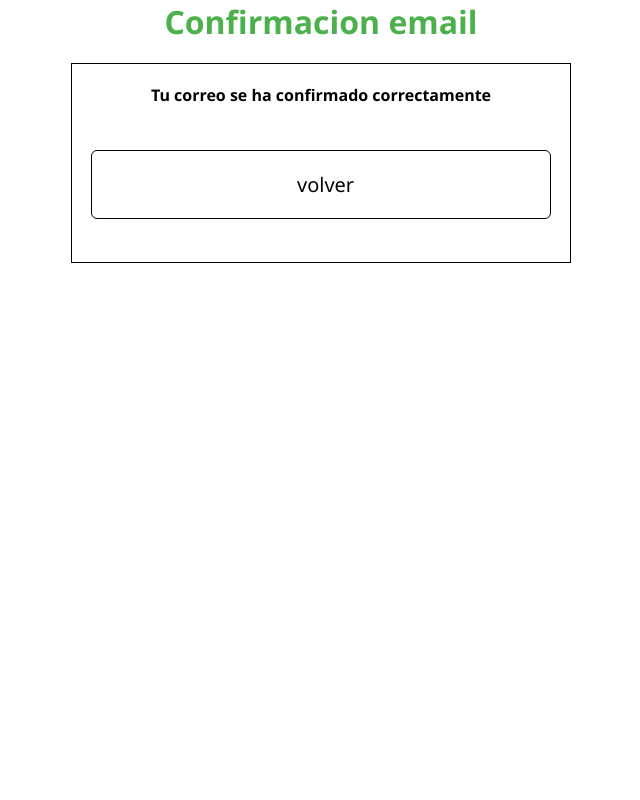
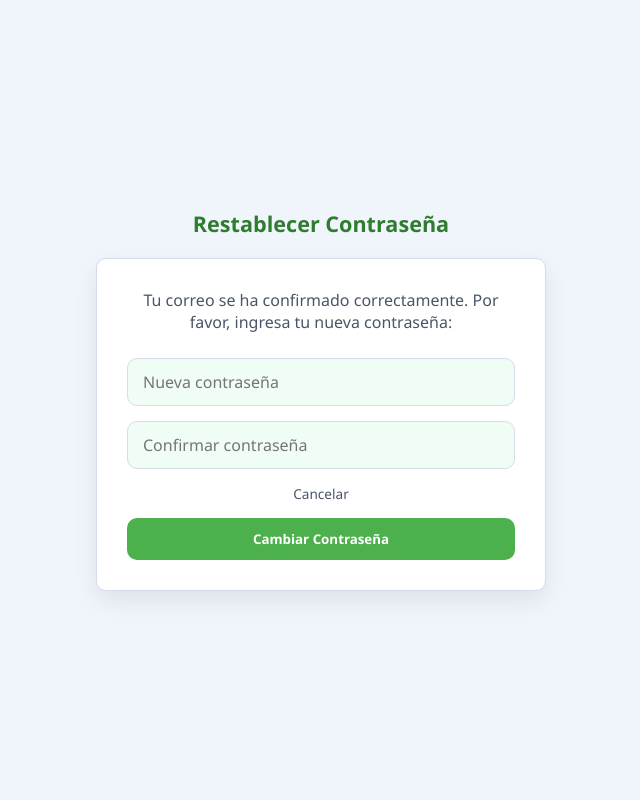
Before and after one commit to SENA-proyect/AhorrApp-CRUDO, a Flask app: page /vista in a window 1280 px wide. Shown: the whole page, without its empty margins (319-959 px from the left). Run offline with Flask 3, Linux system fonts and the light colour scheme; the visitor is signed in with stand-in values (Sample User, id 1).

Commit message:
conexion de vista, olvidar contraseña y verificacion, todo conectado y con su respectiva logica de python

```diff
--- a/app.py
+++ b/app.py
@@ -5,6 +5,7 @@ from werkzeug.security import generate_password_hash, check_password_hash
 from werkzeug.utils import secure_filename
 from flask_mail import Mail, Message
 import os
+import random #sera utilizado como token para el "olvidar_contraseña"
 
 # ----------------------------
 # Configuración de la app
@@ -239,24 +240,121 @@ def VentanaModalDashboard():
 def VentanaModalDependientes():
     return render_template('VentanaModalDependientes.html')
 
+# ===================================================================================
+#            <<------------------- VERIFICACION & OLVIDAR_CONTRASEÑA & VISTA ------------------->>
+# ===================================================================================
+
+@app.route('/olvidar_contraseña', methods=['GET', 'POST'])
+def olvidar_contraseña():
+    if request.method == 'POST':
+        email_destino = request.form.get('email')
+
+        # 1. Verificar si el usuario existe en la DB
+        conn = get_db_connection()
+        cur = conn.cursor()
+        cur.execute("SELECT Nombre FROM USUARIOS WHERE Email = %s", (email_destino,))
+        user = cur.fetchone()
+        cur.close()
+        conn.close()
+
+        if user:
+            # 2. Generar un código de recuperación (ej: 123456)
+            codigo = str(random.randint(100000, 999999))
+
+            # Guardamos el código y el email en la sesión para validarlo luego
+            session['recovery_code'] = codigo
+            session['recovery_email'] = email_destino
+
+            # 3. Enviar el correo al usuario
+            msg = Message(subject="Recuperación de Contraseña - AhorrApp",
+                          sender=app.config['MAIL_USERNAME'],
+                          recipients=[email_destino])
+
+            msg.body = f"Hola {user[0]},\n\nTu código para restablecer la contraseña es: {codigo}\n\nSi no solicitaste esto, ignora este mensaje."
+
+            try:
+                mail.send(msg)
+                flash("Código enviado a tu correo. Por favor revísalo.")
+                return redirect(url_for('verificacion'))
+            except Exception as e:
+                print(f"Error Mail: {e}")
+                flash("Error al enviar el correo.")
+        else:
+            flash("El correo no está registrado en el sistema.")
+
+    return render_template('olvidar_contraseña.html')
+
+@app.route('/verificacion', methods=['GET', 'POST'])
+def verificacion():
+    if request.method == 'POST':
+        codigo_ingresado = request.form.get('codigo')
+
+        # Recuperamos el código que guardamos en la ruta anterior
+        codigo_real = session.get('recovery_code')
+
+        if codigo_ingresado == codigo_real:
+            # Si coinciden, limpiamos el código de la sesión por seguridad
+            # Pero dejamos el email para saber a quién le cambiaremos la clave
+            session.pop('recovery_code', None)
+            flash("Código verificado. Ahora puedes cambiar tu contraseña.")
+            return redirect(url_for('vista'))
+        else:
+            flash("El código es incorrecto. Inténtalo de nuevo.")
+            return redirect(url_for('verificacion'))
+
+    return render_template('verificacion.html')
+
+@app.route('/vista', methods=['GET', 'POST'])
+def vista():
+    # Verificamos que el usuario realmente haya pasado por la verificación
+    email = session.get('recovery_email')
+    if not email:
+        flash("Acceso no autorizado. Inicia el proceso de nuevo.")
+        return redirect(url_for('olvidar_contraseña'))
+
+    if request.method == 'POST':
+        nueva_pass = request.form.get('nueva_password')
+        confirmar_pass = request.form.get('confirmar_password')
+
+        if nueva_pass != confirmar_pass:
+            flash("Las contraseñas no coinciden.")
+            return redirect(url_for('vista'))
+
+        # 1. Encriptar la nueva contraseña
+        hash_nuevo = generate_password_hash(nueva_pass)
+
+        try:
+            # 2. Actualizar en la base de datos
+            conn = get_db_connection()
+            cur = conn.cursor()
+            cur.execute("""
+                UPDATE USUARIOS
+                SET Password_hash = %s
+                WHERE Email = %s
+            """, (hash_nuevo, email))
+
+            conn.commit()
+            cur.close()
+            conn.close()
+
+            # 3. Limpiar la sesión y redirigir
+            session.pop('recovery_email', None)
+            flash("Contraseña actualizada con éxito. Ya puedes iniciar sesión.")
+            return redirect(url_for('login'))
+
+        except Exception as e:
+            print(f"Error al actualizar clave: {e}")
+            flash("Hubo un error al guardar la nueva contraseña.")
+
+    return render_template('vista.html')
+
+
 # ¿¿¿¿¿¿¿¿¿¿¿¿¿¿¿¿¿¿¿¿¿¿¿¿¿¿¿¿¿¿¿¿¿¿¿¿¿¿¿¿¿¿¿¿¿¿¿¿¿¿¿¿¿¿¿¿¿¿¿¿¿¿¿¿¿¿¿¿¿¿¿¿¿¿¿¿¿¿¿¿¿¿¿¿¿
 # ===================================================================================
 #            <<------------------- PENDIENTE ------------------->>
 # ===================================================================================
 # ?????????????????????????????????????????????????????????????????????????????????????
 
-@app.route('/verificacion')
-def verificacion():
-    return render_template('verificacion.html')
-
-@app.route('/vista')
-def vista():
-    return render_template('vista.html')
-
-@app.route('/olvidar_contraseña')
-def olvidar_contraseña():
-    return render_template('olvidar_contraseña.html')
-
 
 # ------------------------------------------------------------------------------
 if __name__ == '__main__':
--- a/notas.txt
+++ b/notas.txt
@@ -5,7 +5,6 @@ vistas a trabajar
 
 
 3- olvidar_contraseña.html, ver como hacer que la informacion registrada en el formulario se envie directo al correo deligenciado
-
 4- registrar.html, formulario de registrarse
 
 5- VentanaModalActividad.html, buscar la relacion y funcionamiento dentro del aplicativo (implementarlo como componente al usar react)
--- a/static/css/vista.css
+++ b/static/css/vista.css
@@ -151,60 +151,95 @@
   --background: #FFFFFF;
   --foreground:  #2D2D2D;
 }
-body{
-    background-color:var(--color-bg-forms);
-    font-family: Arial, Helvetica, sans-serif;
-
+/* Centrado total de la pantalla */
+body {
+    background-color: var(--bg-primary);
+    display: flex;
+    flex-direction: column; /* Alinea H1 y Container uno sobre otro */
+    align-items: center;    /* Centra horizontalmente */
+    justify-content: center; /* Centra verticalmente */
+    min-height: 100vh;      /* Ocupa el 100% de la altura de la ventana */
+    margin: 0;
 }
 
-
-.main-content {
-    position: absolute;
-    top: 30%;
-    left: 35%;
-    box-sizing: border-box;
+/* Estilo del título */
+h1.a {
+    color: var(--color-primary-dark);
+    margin-bottom: 20px;
+    font-size: var(--text-lg);
 }
 
-
-
-
-h1{
-    color: var(--color-primary);
+/* El contenedor de la tarjeta */
+.container {
+    width: 90%;             /* Responsive para móviles */
+    max-width: 450px;       /* Ancho máximo elegante */
+    padding: 30px;
+    background-color: var(--bg-secondary);
+    border: 1px solid var(--border-color);
+    border-radius: var(--radius);
+    box-shadow: 0 10px 25px rgba(0,0,0,0.08); /* Sombra para dar profundidad */
     text-align: center;
 }
-p{
-    font-size: var(--text-md);
-    text-align: center;
-    font-weight: bold;
 
+/* Espaciado del texto descriptivo */
+p {
+    color: var(--text-secondary);
+    margin-bottom: 25px;
+    font-weight: var(--font-medium);
 }
 
-
-
-.container{
-    width: 500px;
-    height: 200px;
-    padding: 20px;
-    margin: 20px auto;
-    background-color: #ffffff;
-    border: 1px solid black;
+/* Estilo de los inputs */
+.form_codigo {
+    margin-bottom: 15px;
 }
 
-.volver{
-    text-decoration: none ;
-    display: flex;
-    padding : 20px 205px;
-    font-size: 20px;
-    outline: black solid 0.5px;
-    color: rgb(4, 7, 2);
-    border-radius: 5px;
-    margin-top: 5%;
-
+.codigo {
+    width: 100%;
+    padding: 12px 15px;
+    border: 1.5px solid var(--border-color);
+    border-radius: var(--radius);
+    background-color: var(--input-background);
+    font-size: var(--text-md);
+    transition: all 0.3s ease;
 }
 
-.volver:hover{
-    background-color: rgb(161, 241, 161);
-    color: black;
-    transition: 0.3;
+.codigo:focus {
+    outline: none;
+    border-color: var(--color-primary);
+    box-shadow: 0 0 0 3px var(--color-primary-transparent);
+}
 
+/* Botones y enlaces */
+.form_button {
+    display: flex;
+    flex-direction: column; /* Botón arriba, cancelar abajo */
+    gap: 15px;
+    margin-top: 10px;
 }
+
+.enviar {
+    width: 100%;
+    padding: 12px;
+    background-color: var(--color-primary);
+    color: white;
+    border: none;
+    border-radius: var(--radius);
+    font-weight: var(--font-bold);
+    cursor: pointer;
+    transition: background 0.3s;
+}
+
+.enviar:hover {
+    background-color: var(--color-primary-hover);
+}
+
+.volver {
+    text-decoration: none;
+    color: var(--text-secondary);
+    font-size: var(--text-sm);
+    transition: color 0.3s;
+}
+
+.volver:hover {
+    color: var(--color-error); /* Un toque de rojo al cancelar queda bien */
+}
--- a/templates/vista.html
+++ b/templates/vista.html
@@ -1,29 +1,29 @@
 <!DOCTYPE html>
-<html lang="en">
-    <title>
-    Validacion-email
-    </title>
+<html lang="es">
 <head>
-    <link rel="stylesheet" href="../static/css/vista.css">
-
     <meta charset="UTF-8">
     <meta name="viewport" content="width=device-width, initial-scale=1.0">
-    <title>Document</title>
+    <title>Nueva Contraseña - AhorrApp</title>
+    <link rel="stylesheet" href="{{ url_for('static', filename='css/vista.css') }}">
 </head>
+<body>
+    <h1 class="a">Restablecer Contraseña</h1>
+    <div class="container">
+        <p>Tu correo se ha confirmado correctamente. Por favor, ingresa tu nueva contraseña:</p>
 
-<body >
+        <form action="{{ url_for('vista') }}" method="POST">
+            <div class="form_codigo">
+                <input type="password" name="nueva_password" placeholder="Nueva contraseña" class="codigo" required>
+            </div>
+            <div class="form_codigo">
+                <input type="password" name="confirmar_password" placeholder="Confirmar contraseña" class="codigo" required>
+            </div>
 
-
-    <h1 class="a">Confirmacion email</h1>
-    <div class="container">
-        <p>Tu correo se ha confirmado correctamente </p> <br>
-         <a class="volver" href="">volver</a>
-
+            <div class="form_button">
+                <a class="volver" href="{{ url_for('login') }}">Cancelar</a>
+                <button type="submit" class="enviar">Cambiar Contraseña</button>
+            </div>
+        </form>
     </div>
-
-
-
-
-
 </body>
 </html>
```
Also changed, not shown: templates/olvidar_contraseña.html (+4 -4 lines), templates/verificacion.html (+6 -7 lines), 1 other file.
